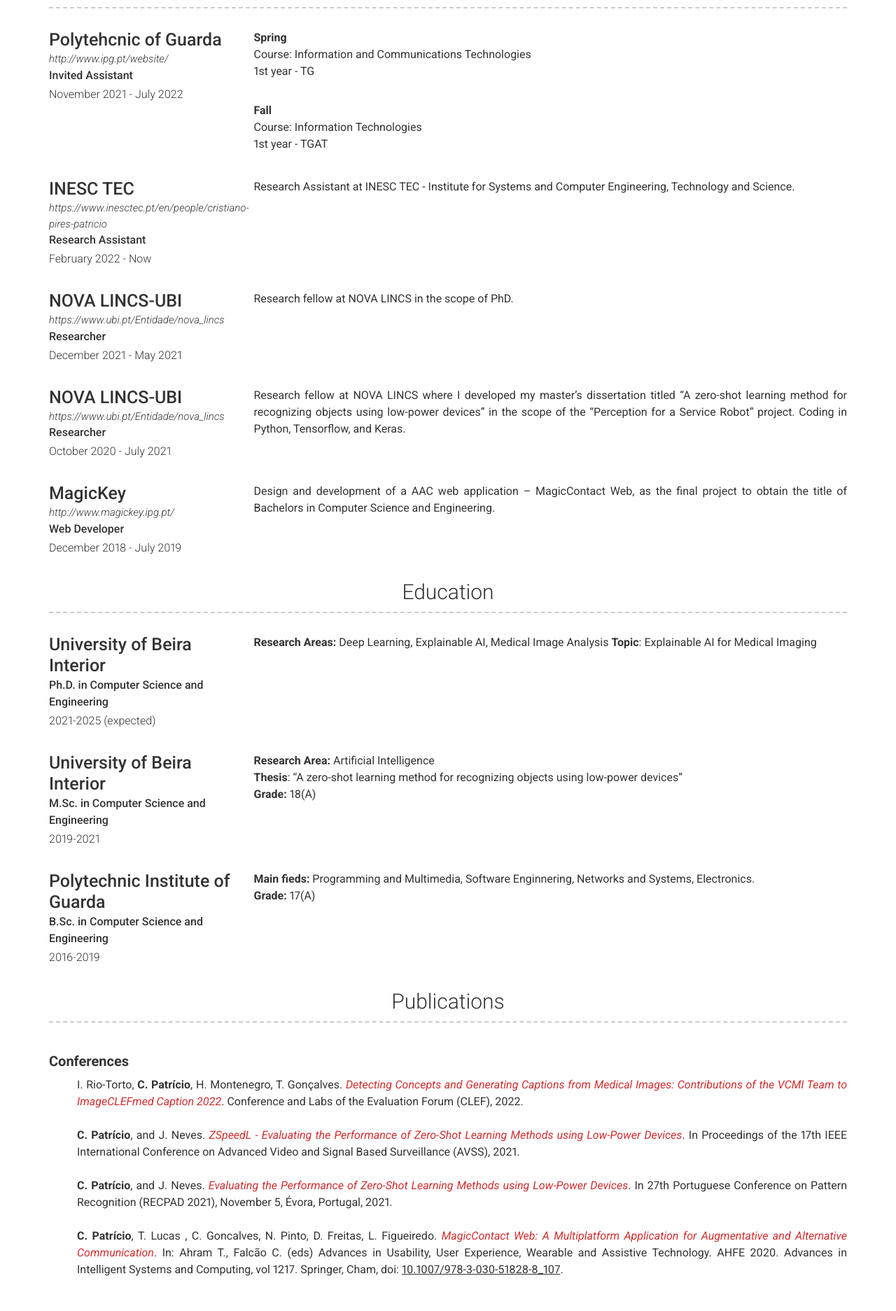
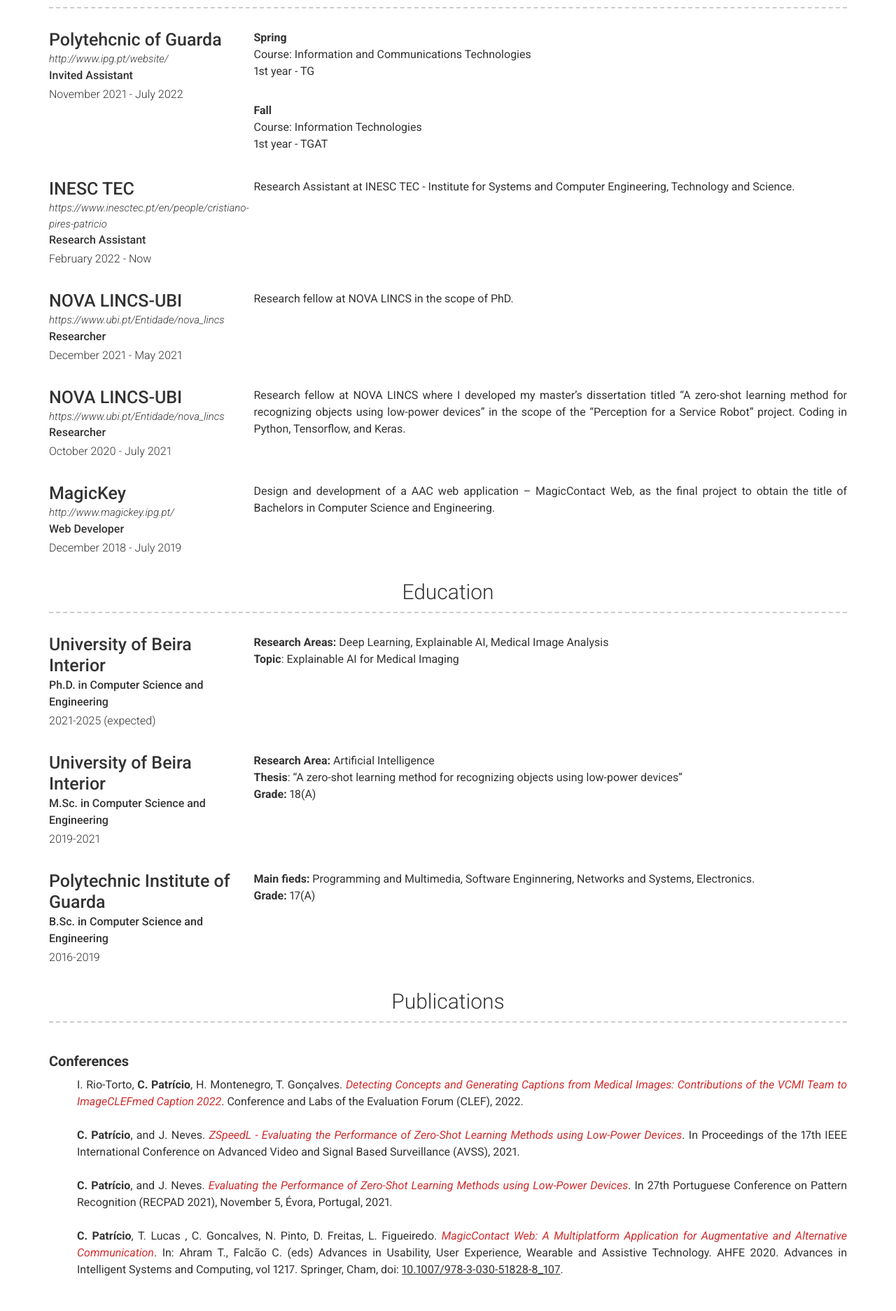
Before and after one commit to CristianoPatricio/cristianopatricio.github.io, a Jekyll site: the page built from index.md, in a window 1280 px wide. Shown: the part 612-2485 px from the top of the page at 70% size. Built offline with Jekyll 4.4.1, drawn with Linux system fonts in a browser that asks for light colours; nearby versions of some CDN libraries.

```diff
--- a/_data/education.yml
+++ b/_data/education.yml
@@ -4,7 +4,7 @@
   dates: 2021-2025 (expected)
   qualification: Ph.D. in Computer Science and Engineering
   description: > # this will include new lines to allow paragraphs
-    **Research Areas:** Deep Learning, Explainable AI, Medical Image Analysis
+    **Research Areas:** Deep Learning, Explainable AI, Medical Image Analysis <br>
     **Topic**: Explainable AI for Medical Imaging
 
 - layout: left
```
